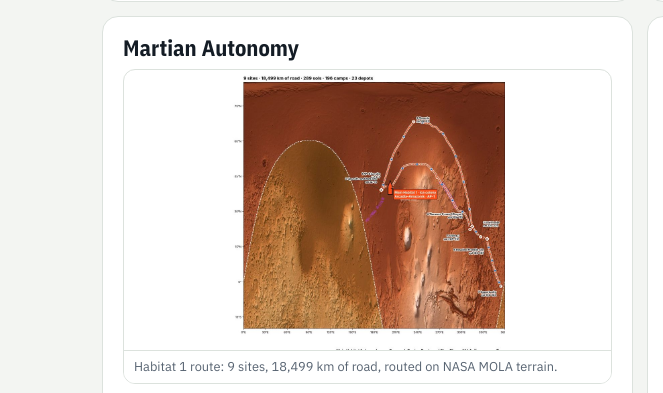
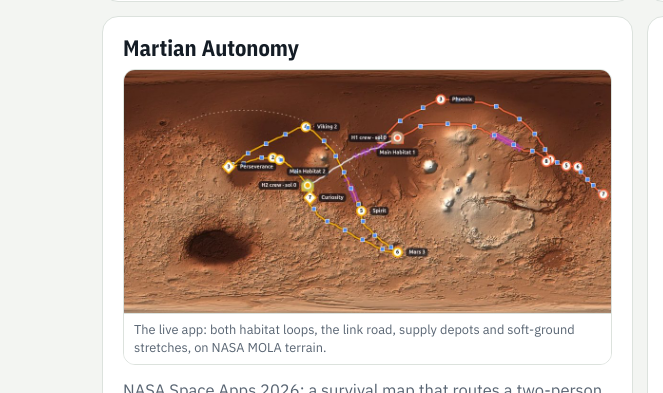
Before and after one commit to Asif-Ucchwas/asif-ucchwas.github.io, a plain HTML site: page index.html in a window 1280 px wide. Shown: the part 4489-4882 px from the top of the page, 0-663 px from the left. Drawn offline with nearby package versions, Linux system fonts and the light colour scheme.

Commit message:
Martian Autonomy card: use a screenshot of the live app
Co-Authored-By: Claude Opus 5.5 <noreply@anthropic.com>
Claude-Session: https://claude.ai/code/session_01EvUs5ZaFvUafiuB5atJirE

```diff
--- a/index.html
+++ b/index.html
@@ -457,7 +457,7 @@ footer{padding:26px 0 40px;color:var(--soft);font-size:.84rem}
       </article>
       <article class="proj">
         <h3>Martian Autonomy</h3>
-        <figure class="shot"><a href="img/martian-route-map.jpg" target="_blank" rel="noopener"><img src="img/martian-route-map.jpg" alt="Habitat 1 road route across Mars on NASA terrain" loading="lazy"></a><figcaption>Habitat 1 route: 9 sites, 18,499 km of road, routed on NASA MOLA terrain.</figcaption></figure>
+        <figure class="shot"><a href="https://martianautonomy.earth/" target="_blank" rel="noopener"><img src="img/martian-app-map.jpg" alt="The Martian Autonomy app: two habitat road loops across Mars with supply depots and landing sites" loading="lazy"></a><figcaption>The live app: both habitat loops, the link road, supply depots and soft-ground stretches, on NASA MOLA terrain.</figcaption></figure>
         <p>NASA Space Apps 2026: a survival map that routes a two-person crew to every Mars landing site by road. <a href="https://martianautonomy.earth/" target="_blank" rel="noopener">Open the app</a> · <a href="https://github.com/Asif-Ucchwas/martian_autonomy" target="_blank" rel="noopener">View the repo</a></p>
         <ul><li>Two-pass routing on NASA MOLA terrain: A* on a 5.2 km grid, then Dijkstra on the 463 m elevation model with slopes over 12° blocked.</li>
         <li><span class="metric">41,523 km</span> of road for two habitats, planned sol by sol with camps and supply depots. Hackathon build with AI-assisted code.</li></ul>
```
Also changed, not shown: img/martian-app-map.jpg (added), img/martian-route-map.jpg (deleted).
